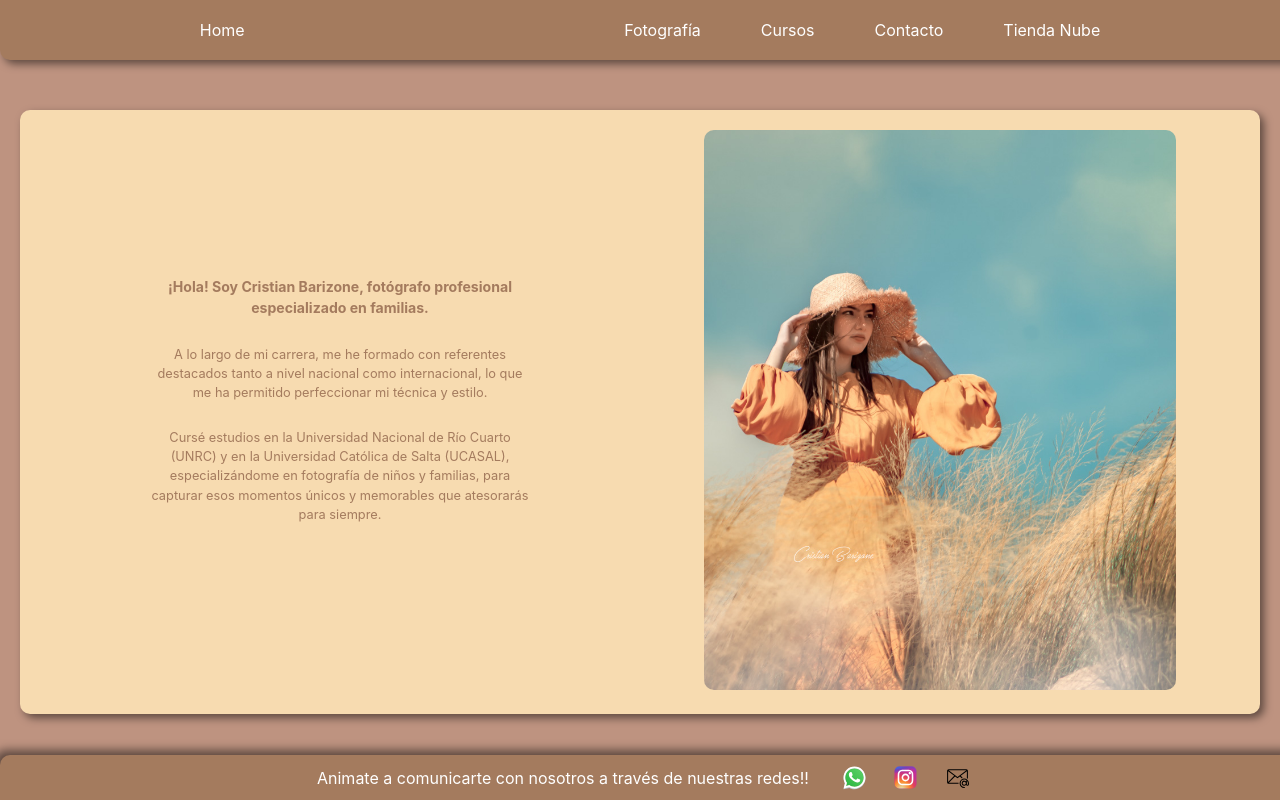
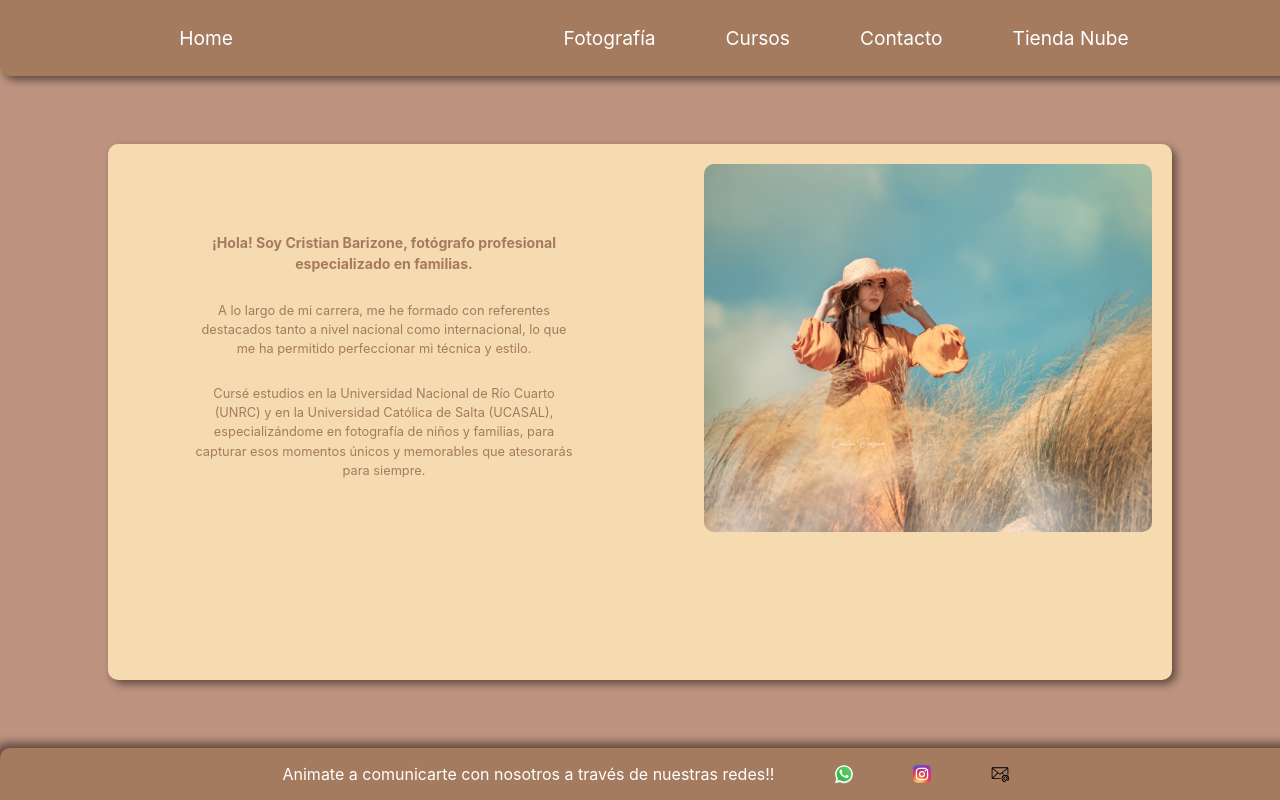
Before and after one commit to Adrianl93/cristianbarizoneph2, a React (Vite) app: page / in a window 1280 px wide. Shown: the top 800 px of the page. Built offline with nearby package versions, Linux system fonts and the light colour scheme.

Commit message:
css massive modifications

```diff
--- a/src/App.css
+++ b/src/App.css
@@ -15,109 +15,5 @@ body {
   padding: 0;
   background-color: #EAD4BF;
   font-size: 16px;
+  overflow-x: hidden;
 }
-
-.navbar {
-  position: fixed;
-  top: 0; /* Asegura que se quede en la parte superior */
-  width: 100%;
-  display: flex;
-  justify-content: space-around;
-  background: var(--primary-color);
-  padding: 10px;
-  z-index: 1000; /* Asegura que se quede por encima del contenido */
-}
-
-.navbar a {
-  color: white;
-  text-decoration: none;
-  padding: 10px 20px;
-}
-
-.navbar a:hover {
-  background: var(--secondary-color);
-  border-radius: 5px;
-  color: black;
-}
-
-
-.section {
-  height: 100vh;
-  background-size: cover;
-  background-position: center;
-  color: white;
-  display: flex;
-  justify-content: center;
-  align-items: center;
-}
-
-.section-content {
-
-  padding: 20px;
-  border-radius: 10px;
-}
-
-.contact-form {
-  display: flex;
-  flex-direction: column;
-  justify-content: center;
-  align-items: center;
-  height: 40vh;
-  width: 20vw;
-}
-
-.contact-form input{
-  margin-bottom: 2vh;
-  padding: 10px;
-  width: 16vw;
-  border: 1px solid var(--primary-color);
-  border-radius: 5px;
-}
-
-.contact-form textarea {
-  margin-bottom: 2vh;
-  padding: 10px;
-  width: 16vw;
-  height: 15vh;
-  border: 1px solid var(--primary-color);
-  border-radius: 5px;
-}
-
-.contact-form button {
-  padding: 10px;
-  background: var(--accent-color);
-  color: white;
-  border: none;
-  border-radius: 5px;
-  cursor: pointer;
-  height: 5vh;
-  width: 10vw;
-
-}
-
-.contact-form button:hover {
-  background: var(--secondary-color);
-  color: black;
-}
-
-.footer {
-  position: fixed;
-  bottom: 0; /* Asegura que se quede en la parte inferior */
-  width: 100%;
-  background: var(--primary-color);
-  color: white;
-  padding: 10px;
-  text-align: center;
-  z-index: 1000; /* Asegura que se quede por encima del contenido */
-}
-
-.footer a {
-  color: white;
-  margin: 0 10px;
-  text-decoration: none;
-}
-
-.footer a:hover {
-  color: var(--secondary-color);
-  color: black;
-}
--- a/src/styles/Biography.css
+++ b/src/styles/Biography.css
@@ -1,10 +1,15 @@
 .biography-section {
+
     margin-top: 15vh;
     margin-bottom: 12vh;
     padding: 20px;
     border-radius: 10px;
     background-color: #f7dbb0;
     box-shadow: 4px 4px 8px rgba(0, 0, 0, 0.5);
+    height: 62vh;
+    width: 80vw;
+
+
 }
 
 .biography-grid {
@@ -18,10 +23,12 @@
 
 /* Ajuste para pantallas grandes */
 .biography-image img {
-    width: 100%;
-    height: 70vh;
+    display: block;
+    width: 35vw;
+    height: auto;
     border-radius: 10px;
-    object-fit: cover;
+    margin-bottom: 5vh;
+
 }
 
 .biography-text {
@@ -48,22 +55,33 @@
 
 /* Media Query para pantallas pequeñas */
 @media (max-width: 768px) {
+    .biography-section {
+        margin-top: 20vh;
+        height: 70vh;
+
+    }
     .biography-grid {
         grid-template-columns: 1fr; /* Cambia a una columna */
         grid-template-rows: auto auto; /* Permite que el texto y la imagen se coloquen uno debajo del otro */
         gap: 5vw; /* Reduce el espacio entre los elementos */
+        margin-bottom: 0px;
     }
 
     .biography-image img {
-        height: auto; /* Ajusta la altura de la imagen para pantallas pequeñas */
+        display: block;
+        margin: auto;
+        width: 70%;
+        margin-top: 0px;
     }
 
     .biography-text {
         width: 100%; /* Ocupa todo el ancho en pantallas pequeñas */
+        margin-bottom: 0px;
     }
 
     .biography-text-p,
     .biography-text-title {
         font-size: 3.5vw; /* Ajusta el tamaño del texto para pantallas pequeñas */
+        margin-bottom: 0px;
     }
 }
--- a/src/styles/Courses.css
+++ b/src/styles/Courses.css
@@ -1,11 +1,12 @@
 .course-container {
+  width: 100vw;
   display: flex;
   flex-direction: column;
   align-items: center;
   padding: 20px;
   background-color: #a47b5e;
   height: 80vh;
-    margin: 1vh;
+  margin: 0;
   padding: 0%;
   border-radius: 20px;
   box-shadow: 4px 4px 8px rgba(0, 0, 0, 0.5);
@@ -34,17 +35,18 @@
   align-items: center;
   justify-content: center;
   width: 43%;
-    margin-top: 2vh;
+  margin-top: 4vh;
+
 }
 
 .course-description p {
   font-size: clamp(14px, 1.1rem, 17px);
   margin-bottom: 10px; /* Reducimos el margen inferior */
   text-align: center;
-    width: 20vw;
+  width: 25vw;
   color: #ead4bf;
-
-    padding: 10vh;
+  padding-inline: 10vw;
+  margin-bottom: 5vh;
 }
 
 .course-container h2 {
@@ -52,6 +54,7 @@
   font-size: clamp(20px, 1.8rem, 28px);
   margin: 0px;
   margin-top: 2vh;
+  margin-bottom: 3vh;
 }
 
 .view-courses-button {
@@ -72,24 +75,36 @@
 
 /* Media Query para pantallas pequeñas */
 @media (max-width: 768px) {
+  .course-container {
+
+    height: 85vh;
+    width: 90vw;
+
+  }
   .contentGrid {
     flex-direction: column;
     align-items: center;
   }
 
   .course-image {
-      width: 80%; /* Imagen más pequeña (80% del box) */
+    display: block;
+    margin: auto;
+    width: 60%; /* Imagen más pequeña (80% del box) */
     height: auto; /* Ajuste automático de la altura */
-      margin-top: 0;
+    margin-top: 1vh;
   }
 
   .course-description {
-      width: 100%;
-      padding: 10px;
+    width: 65vw;
+    padding: 50px;
+    height:25vh;
+    margin-top: 10vh;
   }
 
   .course-description p {
     font-size: 0.9rem; /* Fuente más pequeña para que entre todo el texto */
+    width: 80vw;
+
   }
 
   .course-container h2 {
--- a/src/styles/CustomImageGallery.css
+++ b/src/styles/CustomImageGallery.css
@@ -43,10 +43,18 @@
     max-height: 80px;
 }
 
+
+
+
+
+
+
+
+
 /* Media queries para pantallas pequeñas (smartphones) */
 @media (max-width: 768px) {
     .custom-image-gallery-container {
-        width: 90%; /* Ajuste del ancho en pantallas pequeñas */
+        width: 70%; /* Ajuste del ancho en pantallas pequeñas */
         padding: 10px;
     }
 
--- a/src/styles/Footer.css
+++ b/src/styles/Footer.css
@@ -1,25 +1,77 @@
 .footer {
     display: flex;
-    padding: 10px;
-    justify-content: center;
-    background-color: #3498db;
+    justify-content: center; /* Centrar contenido horizontalmente */
+    align-items: center;     /* Centrar contenido verticalmente */
+    position: fixed;
+    bottom: 0;
+    width: 100%;
+    background: var(--primary-color);
+    color: white;
+    padding: 1rem;
+    text-align: center;
+    z-index: 1000;
     box-shadow: -5px -5px 10px rgba(0, 0, 0, 0.5);
     border-top-left-radius: 10px;
     border-top-right-radius: 10px;
+    gap: 20px; /* Espacio entre los elementos dentro del footer */
+}
 
-}
 .footer-text {
     font-size: 16px;
-    align-self: center;
-    margin-right: 20px;
+    margin-right: 20px; /* Espacio adicional si lo necesitas */
+    color: white; /* Mejorar contraste con el fondo */
 }
+
 .footer a {
     display: flex;
     align-items: center;
+    color: white;
+    margin: 0 1rem;
     text-decoration: none;
 }
 
+.footer a:hover {
+    color: var(--secondary-color);
+    color: black;
+}
+
 .footer img {
-    margin-left: 0.25vw;
-    margin-right: 0.25vw;
+    margin: 0 0.25vw; /* Espacio horizontal de las imágenes */
+    width: 20px; /* Ajustar el tamaño de la imagen si es necesario */
+    height: auto;
 }
+
+/* Responsive para tablets (pantallas medianas) */
+@media (max-width: 1024px) {
+    .footer {
+        padding: 15px;
+        gap: 15px; /* Reduce el espacio entre los elementos */
+    }
+
+    .footer-text {
+        font-size: 14px; /* Ajusta el tamaño del texto en pantallas medianas */
+        margin-right: 15px;
+    }
+
+    .footer img {
+        width: 30px; /* Reduce el tamaño de las imágenes */
+    }
+}
+
+/* Responsive para smartphones (pantallas pequeñas) */
+@media (max-width: 768px) {
+    .footer {
+        padding: 20px;
+        gap: 1px; /* Reduce el espacio entre los elementos */
+    }
+
+    .footer-text {
+        font-size: 12px; /* Reduce aún más el tamaño del texto */
+        margin-right: 0;
+        text-align: center; /* Centra el texto */
+    }
+
+    .footer img {
+        width: 20px; /* Ajusta el tamaño de las imágenes para pantallas pequeñas */
+    }
+}
--- a/src/styles/NavBar.css
+++ b/src/styles/NavBar.css
@@ -1,19 +1,34 @@
 /* Estilos generales de la navbar */
 .navbar {
+    display: flex;
     position: fixed;
-    width: 100%;
-    display: flex;
-    justify-content: space-between;
+    top: 0;
+    width: 100vw;
     align-items: center;
-    background: rgba(0, 0, 0, 0.8);
-    padding: 10px;
+    justify-content: space-around;
+    background: var(--primary-color);
     z-index: 1000;
     box-shadow: 4px 4px 8px rgba(0, 0, 0, 0.5);
     border-bottom-left-radius: 10px;
     border-bottom-right-radius: 10px;
+
 }
 
 /* Estilos para los enlaces */
+.navbar a {
+    color: white;
+    text-decoration: none;
+    padding: 0.5rem 1rem;
+    font-size: 1rem;
+}
+
+.navbar a:hover {
+    background: var(--secondary-color);
+    border-radius: 5px;
+    color: black;
+}
+
+/* Estilos para los enlaces dentro de la navbar */
 .nav-links {
     display: flex;
     gap: 20px;
@@ -30,7 +45,7 @@
     border-radius: 5px;
 }
 
-/* Estilos para el ícono de hamburguesa */
+/* Estilos para el ícono de hamburguesa (solo visible en pantallas pequeñas) */
 .hamburger {
     display: none;
     flex-direction: column;
@@ -42,33 +57,74 @@
     height: 2px;
     background-color: white;
     margin: 4px 0;
+    margin-right:10vw;
     transition: 0.3s;
 }
 
-/* Estilos responsive */
+
+
+/* Estilos responsive para pantallas pequeñas */
 @media (max-width: 768px) {
 
+    /* Cambios en la navbar */
     .navbar {
-        width: 50vw;
+        justify-content: space-between;
+        padding: 1rem;
     }
+
+    /* Ocultar enlaces y usar el ícono de hamburguesa */
     .nav-links {
         display: none;
         flex-direction: column;
         position: absolute;
         top: 60px;
-        right: 19px;
+        right: 10px;
         background-color: rgba(0, 0, 0, 0.8);
-        border-bottom-left-radius:10px;
-        border-bottom-right-radius:10px;
-        width: 34%;
+        border-bottom-left-radius: 10px;
+        border-bottom-right-radius: 10px;
+        width: 60vw;
         text-align: center;
+        padding: 1rem;
     }
 
+    /* Mostrar menú cuando se activa */
     .nav-links.open {
         display: flex;
     }
 
+    /* Mostrar el ícono de hamburguesa en pantallas pequeñas */
     .hamburger {
         display: flex;
     }
 }
+
+/* Estilos para pantallas medianas */
+@media (min-width: 768px) and (max-width: 1024px) {
+
+    .navbar {
+        padding: 0px;
+    }
+
+    .nav-links {
+        gap: 10px;
+    }
+
+    .navbar a {
+        font-size: 0.9rem;
+    }
+}
+
+/* Estilos para pantallas grandes */
+@media (min-width: 1025px) {
+    .navbar {
+        padding: 1rem;
+    }
+
+    .navbar a {
+        font-size: 1.2rem;
+    }
+
+    .nav-links {
+        gap: 30px;
+    }
+}
--- a/src/styles/OnlineCourses.css
+++ b/src/styles/OnlineCourses.css
@@ -66,6 +66,7 @@
     height: 25vh;
     width: 35vw;
     font-size: clamp(11px, 1.1rem, 13px);
+    max-width: 1200px;
 
 }
 
@@ -100,6 +101,7 @@
         height: 35vh;
         width: 92vw;
         font-size: clamp(11px, 1.1rem, 13px);
+        max-width: 400px;
     }
 }
 
--- a/src/styles/Section.css
+++ b/src/styles/Section.css
@@ -1,20 +1,20 @@
 .section {
+    height: 100vh;
+    background-size: cover;
+    background-position: center;
+    color: white;
     display: flex;
     justify-content: center;
     align-items: center;
-    height: 100vh;
-    padding: 0px;
-    margin: 0px;
-    color: white;
-}
+    overflow-x: hidden;
+  }
 
-.section-content {
+  .section-content {
 
-    padding: 0px;
-    margin: 0px;
+    padding: 20px;
     border-radius: 10px;
-    text-align: center;
-}
+  }
+
 
 .section-box {
     height: 100%;
```
Also changed, not shown: src/styles/ContactForm.css (+35 -27 lines). Lines whose indentation alone changed are shown as unchanged.
